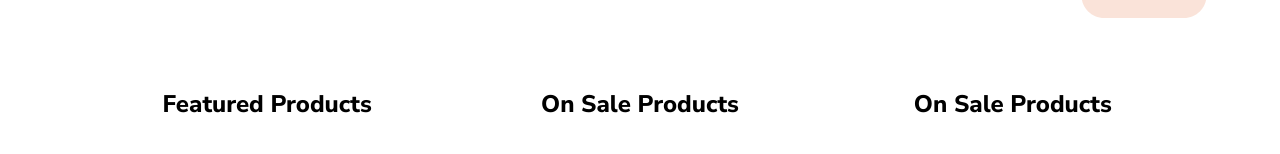
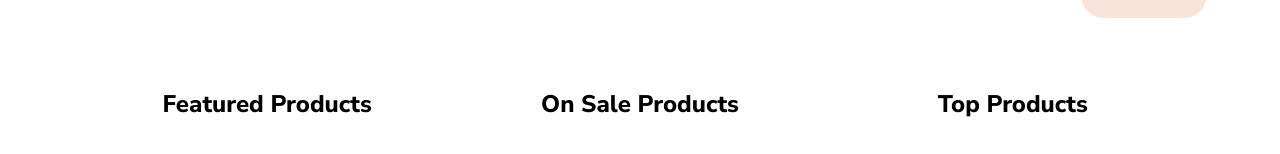
Before and after one commit to Zulker-Nien/petopia, a React (Create React App) app: page / in a window 1280 px wide. Shown: the part 2219-2373 px from the top of the page. Built offline with nearby package versions, Linux system fonts and the light colour scheme.

Commit message:
Typo update

```diff
--- a/src/components/special/ProductCampaign.tsx
+++ b/src/components/special/ProductCampaign.tsx
@@ -65,7 +65,7 @@ const ProductCampaign = () => {
             mb={4}
             textAlign={"center"}
           >
-            On Sale Products
+            Top Products
           </Typography>
           {topProducts.map((item, index) => {
             return (
```
